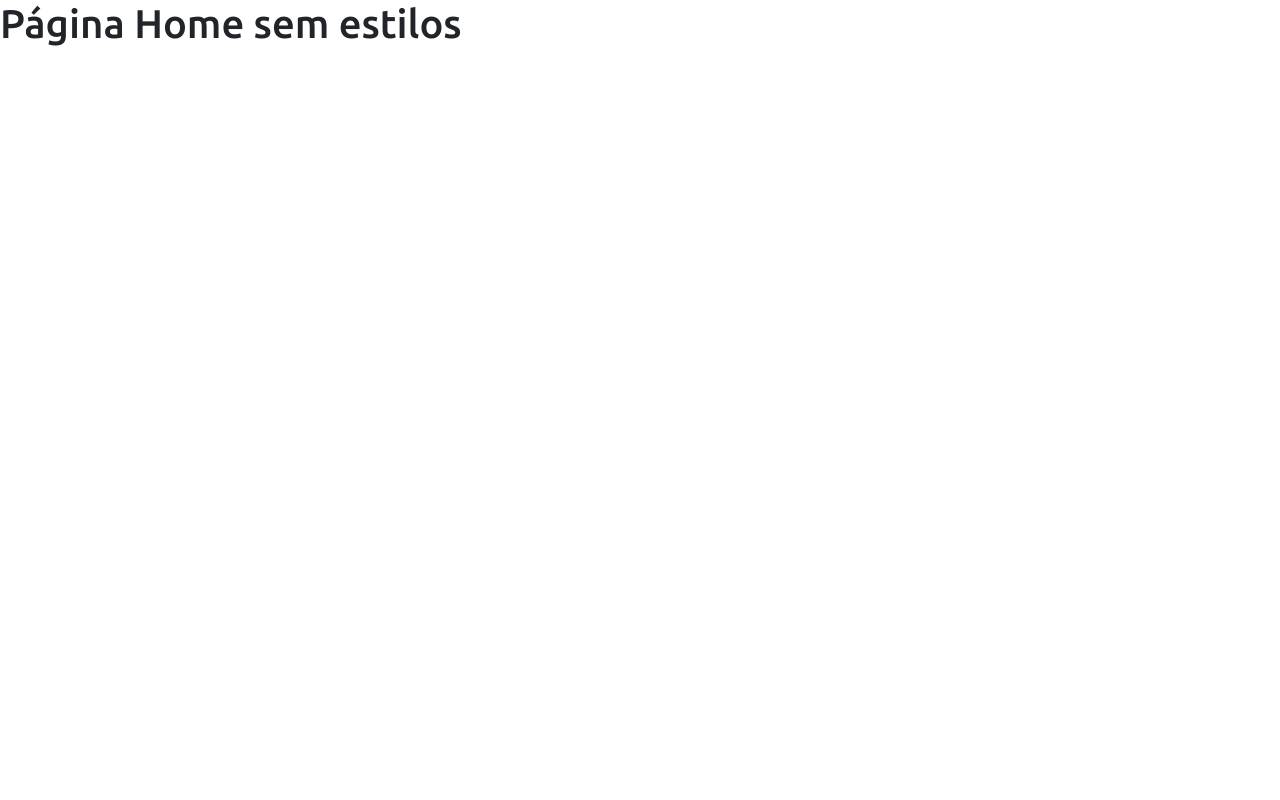
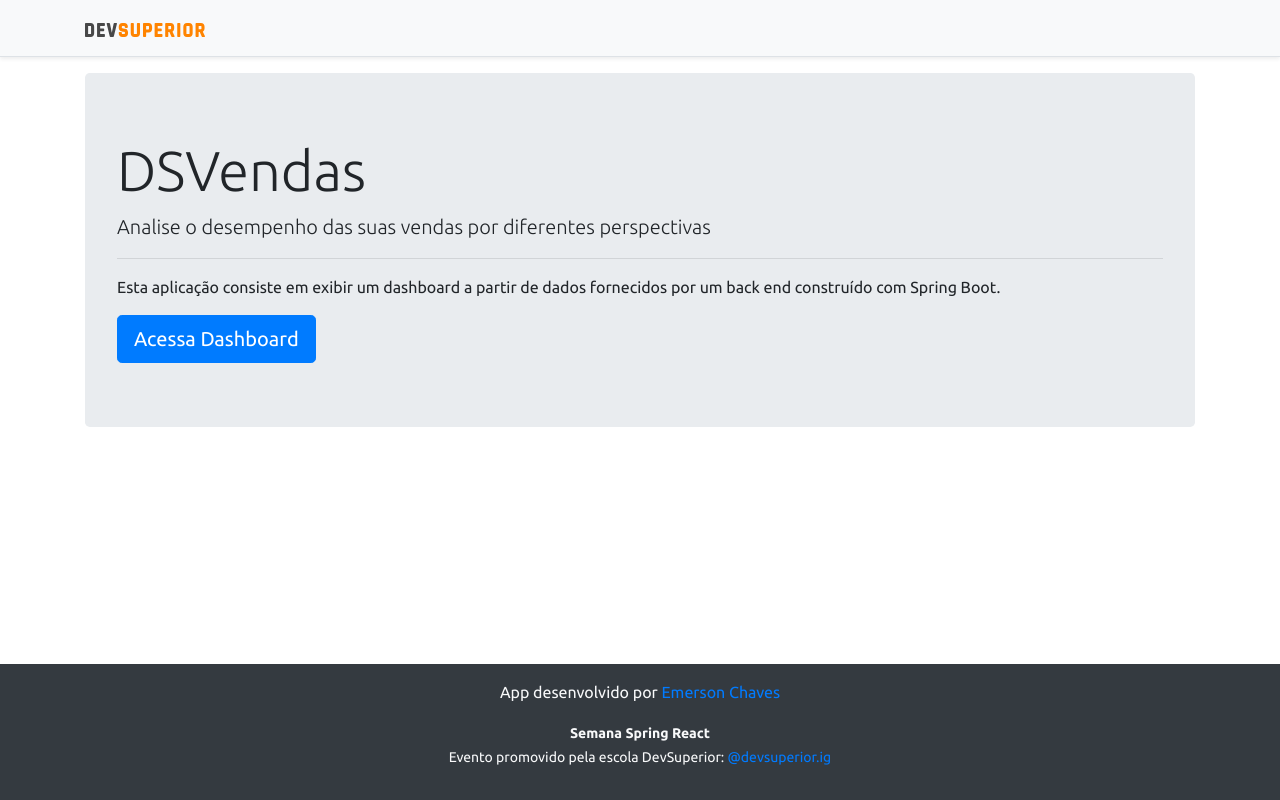
Before and after one commit to emersonMorais/projeto-semana-devsuperior, a React (Create React App) app in the folder frontend/: page / in a window 1280 px wide. Built offline with nearby package versions, Linux system fonts and the light colour scheme.

Commit message:
chore: add Home, navigation

```diff
--- a/frontend/src/components/Navbar/index.tsx
+++ b/frontend/src/components/Navbar/index.tsx
@@ -1,13 +1,16 @@
-import ImgDsDark from '../../assets/img/ds_dark.svg';
+import { Link } from "react-router-dom";
+import ImgDsDark from "../../assets/img/ds_dark.svg";
 
-export function Navbar () {
+export function Navbar() {
   return (
     <div className="d-flex flex-column flex-md-row align-items-center p-3 px-md-4 mb-3 bg-light border-bottom shadow-sm">
       <div className="container">
         <nav className="my-2 my-md-0 mr-md-3">
-          <img src={ImgDsDark} alt="DevSuperior" width="120" />
+          <Link to="/">
+            <img src={ImgDsDark} alt="DevSuperior" width="120" />
+          </Link>
         </nav>
       </div>
     </div>
-  )
+  );
 }
--- a/frontend/src/pages/HOME/index.tsx
+++ b/frontend/src/pages/HOME/index.tsx
@@ -1,5 +1,28 @@
+import { Footer } from "components/Footer";
+import { Navbar } from "components/Navbar";
+import { Link } from "react-router-dom";
+
 export function Home() {
   return (
-    <h1>Página Home sem estilos</h1>
-  )
+    <>
+      <Navbar />
+      <div className="container">
+        <div className="jumbotron">
+          <h1 className="display-4">DSVendas</h1>
+          <p className="lead">
+            Analise o desempenho das suas vendas por diferentes perspectivas
+          </p>
+          <hr />
+          <p>
+            Esta aplicação consiste em exibir um dashboard a partir de dados
+            fornecidos por um back end construído com Spring Boot.
+          </p>
+          <Link className="btn btn-primary btn-lg" to="/dashboard">
+            Acessa Dashboard
+          </Link>
+        </div>
+      </div>
+      <Footer />
+    </>
+  );
 }
```
